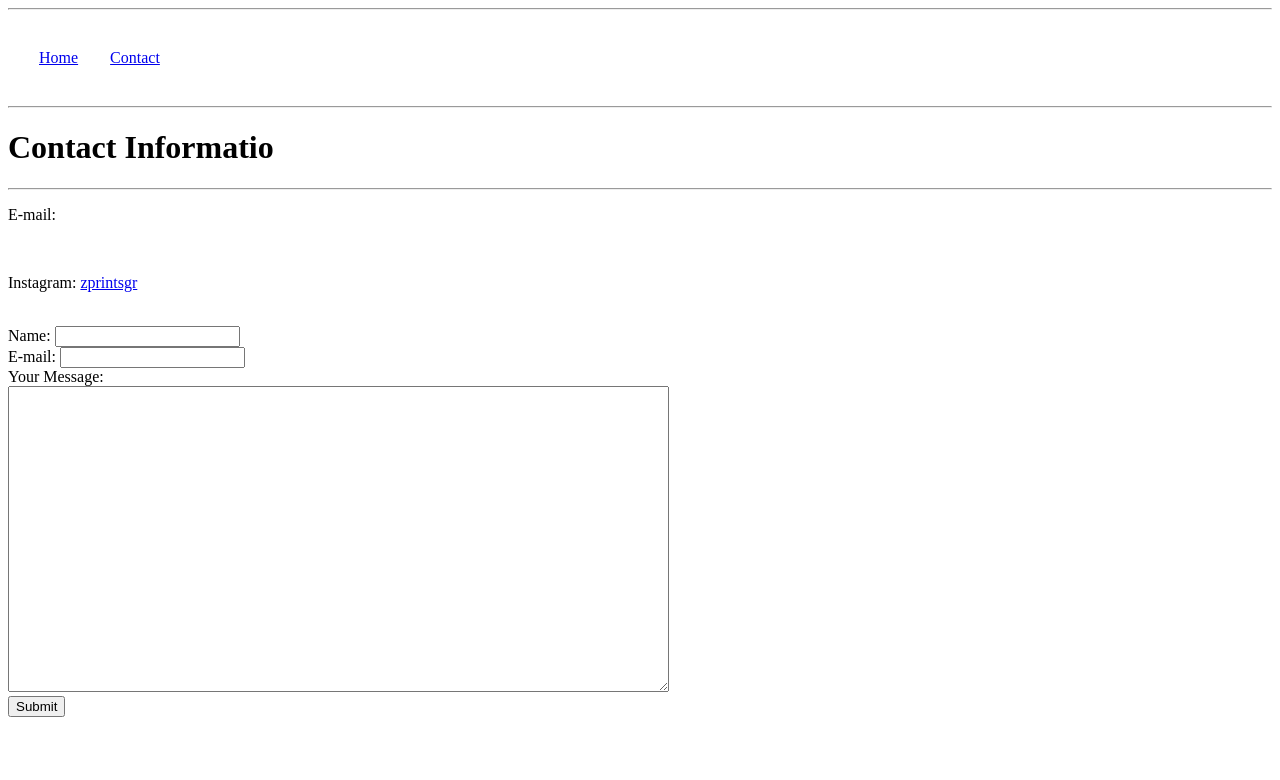
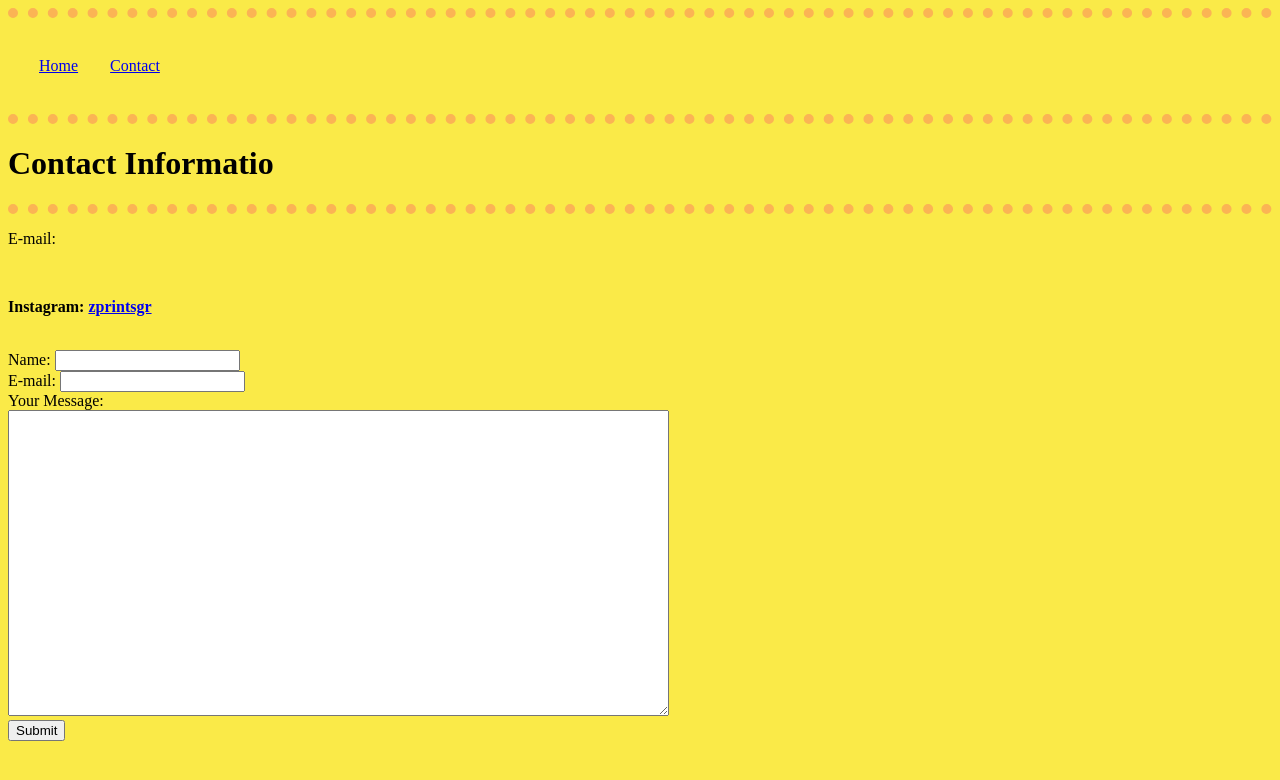
Before and after one commit to SteliosK707/zprintsgr, a plain HTML site: page contact.html in a window 1280 px wide. Drawn offline with Linux system fonts and the light colour scheme.

Commit message:
Add files via upload
Add begginer CSS styling

```diff
--- a/contact.html
+++ b/contact.html
@@ -3,6 +3,7 @@
 <head>
     <meta charset="UTF-8">
     <title>Contact Info</title>
+    <link rel="stylesheet" href="css/styles.css">
 </head>
 <body>
     <hr>
@@ -16,7 +17,7 @@
     <h1>Contact Informatio</h1>
     <hr>
     <p>E-mail:</p><br>
-    <p>Instagram: <a href="https://www.instagram.com/zprintsgr/?igshid=YmMyMTA2M2Y%3D" target="_blank">zprintsgr</a></p>
+    <p><strong>Instagram: <a href="https://www.instagram.com/zprintsgr/?igshid=YmMyMTA2M2Y%3D" target="_blank">zprintsgr</a></strong></p>
     <br>
     <form action="mailto:steve707@hotmaill.gr" method="post" enctype="text/plain">
         <label>Name:</label>
--- /dev/null
+++ b/css/styles.css
@@ -0,0 +1,12 @@
+body{
+    background-color: #FAEA48;
+}
+img{
+    height: 150px;
+}
+hr{
+    border-style: dotted none none;
+    border-width: 10px;
+    border-color: #FBB454;
+
+}
```
Also changed, not shown: index.html (+1 -0 lines).
